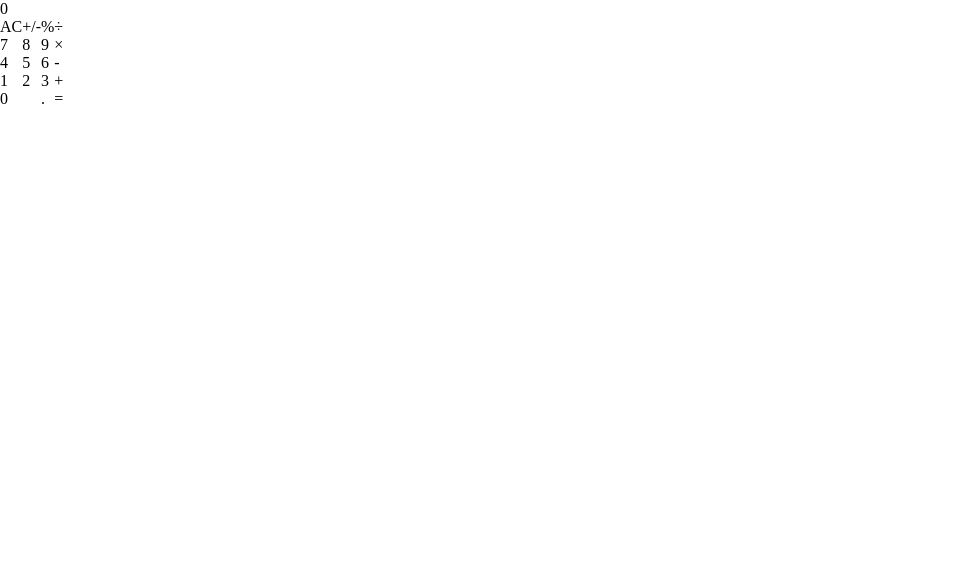
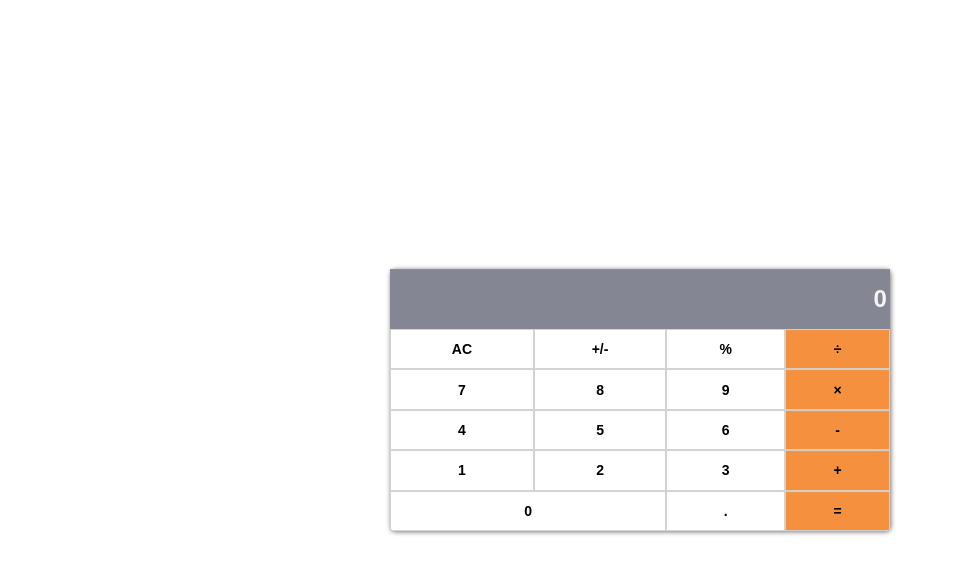
Before and after one commit to AdnanOlarmmi/Math-Magicians, a React (Create React App) app: page / in a window 1280 px wide. Shown: the top 574 px of the page, without its empty margins (0-957 px from the left). Built offline with nearby package versions, Linux system fonts and the light colour scheme.

Commit message:
Add Calculator Styles

```diff
--- a/src/index.css
+++ b/src/index.css
@@ -5,3 +5,49 @@
   padding: 0;
   margin: 0;
 }
+
+body {
+  font: 14px "Century Gothic", Futura, sans-serif;
+}
+
+.calculator {
+  width: 70vw;
+  max-width: 500px;
+  height: max-content;
+  max-height: 90vh;
+  position: fixed;
+  top: 50%;
+  left: 50%;
+  transform: translate(-50%, -50%);
+  box-shadow: 0.05rem 0.05rem 5px rgb(108, 108, 108);
+  border-radius: 5px;
+  font-weight: 550;
+}
+
+.output {
+  text-align: right;
+  padding: 1rem 0.2rem;
+  background-color: #858694;
+  color: whitesmoke;
+  font-size: 1.5rem;
+}
+
+table {
+  width: 100%;
+  text-align: center;
+}
+
+td {
+  border: 0.05rem solid #d2d2d2;
+  padding: 0.7rem;
+  cursor: pointer;
+  transition: all 0.1s ease-in-out;
+}
+
+td:active {
+  transform: scale(0.9);
+}
+
+td:last-child {
+  background-color: #f5913e;
+}
```
